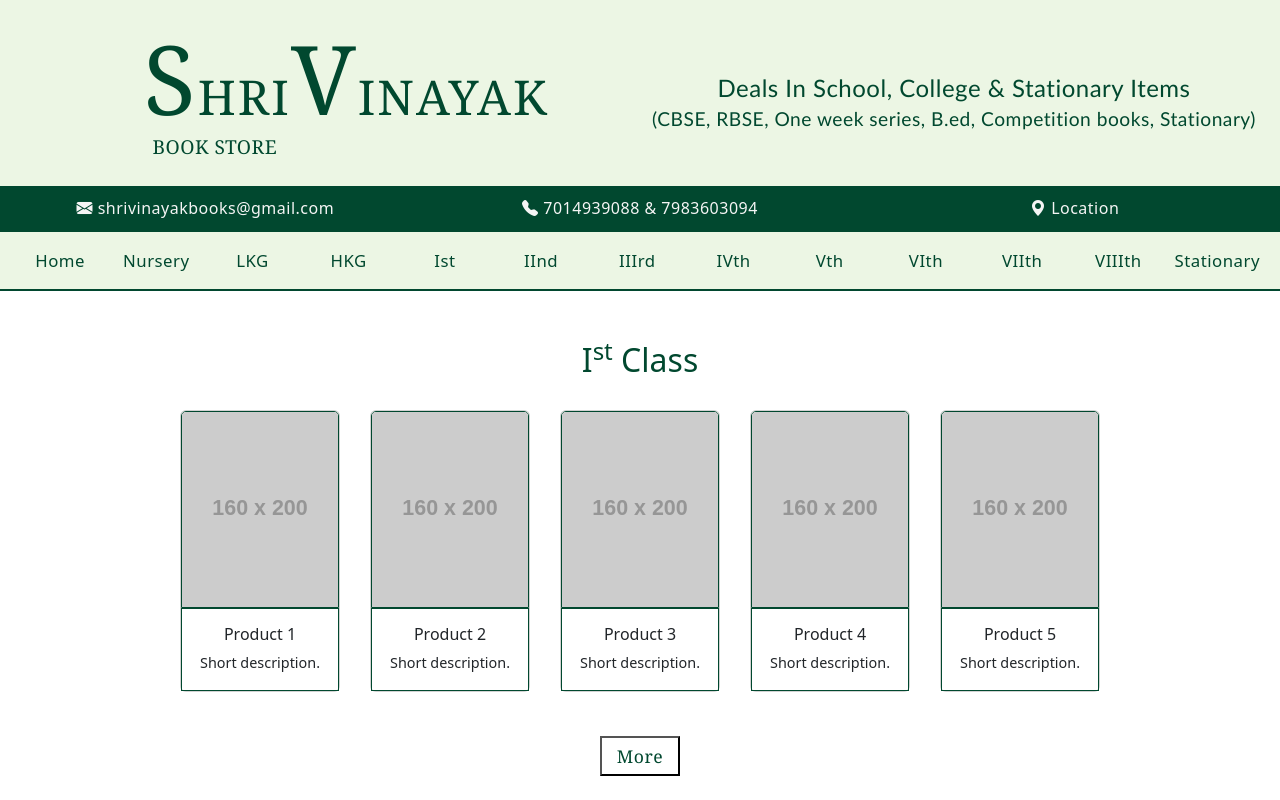
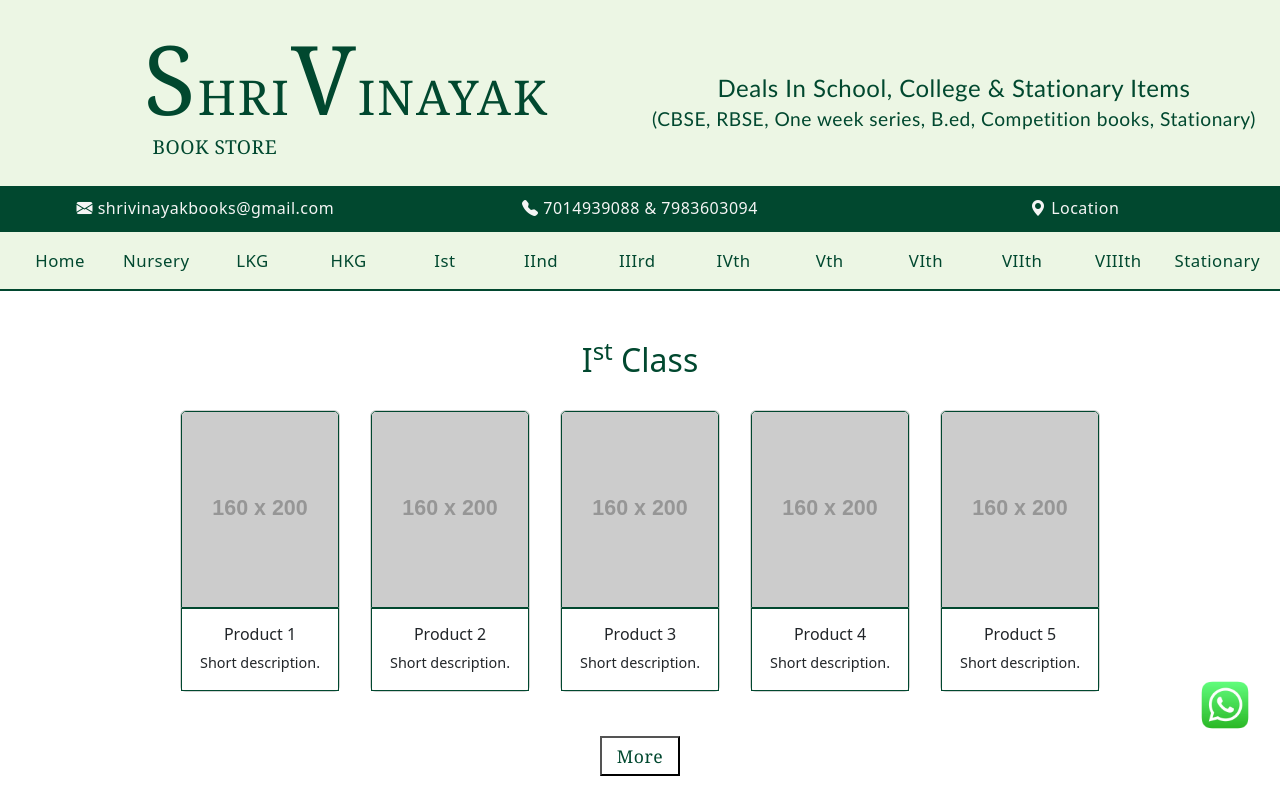
Before and after one commit to BeamingSky/ShivVinayakBooksStore, a plain HTML site: page index.html in a window 1280 px wide. Shown: the top 800 px of the page. Drawn offline with nearby package versions, Linux system fonts and the light colour scheme; placeholder pictures from the web are drawn by us.

Commit message:
whatsapp added

```diff
--- a/css/style.css
+++ b/css/style.css
@@ -176,7 +176,6 @@ body {
 
 /* ----------Scroll Bar----------- */
 
-
 /* ------------FOOTER------------- */
 .footer {
   padding: 20px 0;
@@ -227,6 +226,18 @@ body {
   scrollbar-color: rgb(1, 72, 47) rgba(1, 72, 47, 0.3);
 }
 
+/* -------whatsapp------- */
+.whatsapp-button {
+  position: fixed;
+  bottom: 60px;
+  right: 20px;
+  z-index: 100;
+}
+.whatsapp-button img {
+  width: 70px;
+  height: 70px;
+}
+
 /* --------scroll button-------- */
 #scroll-btn {
   padding-top: 0%;
--- a/index.html
+++ b/index.html
@@ -527,6 +527,11 @@
       </div>
     </footer>
 
+    <!-- ---------------Whatsapp Chat--------------- -->
+    <a href="https://wa.me/7455011255" class="whatsapp-button" target="_blank">
+      <img src="images/wtsap.webp" alt="WhatsApp Chat" alt="image from pngtree.com" />
+    </a>
+
     <!-- -----------------scroll-btn------------------- -->
     <a href="#"
       ><i
```
Also changed, not shown: images/wtsap.webp (added).
